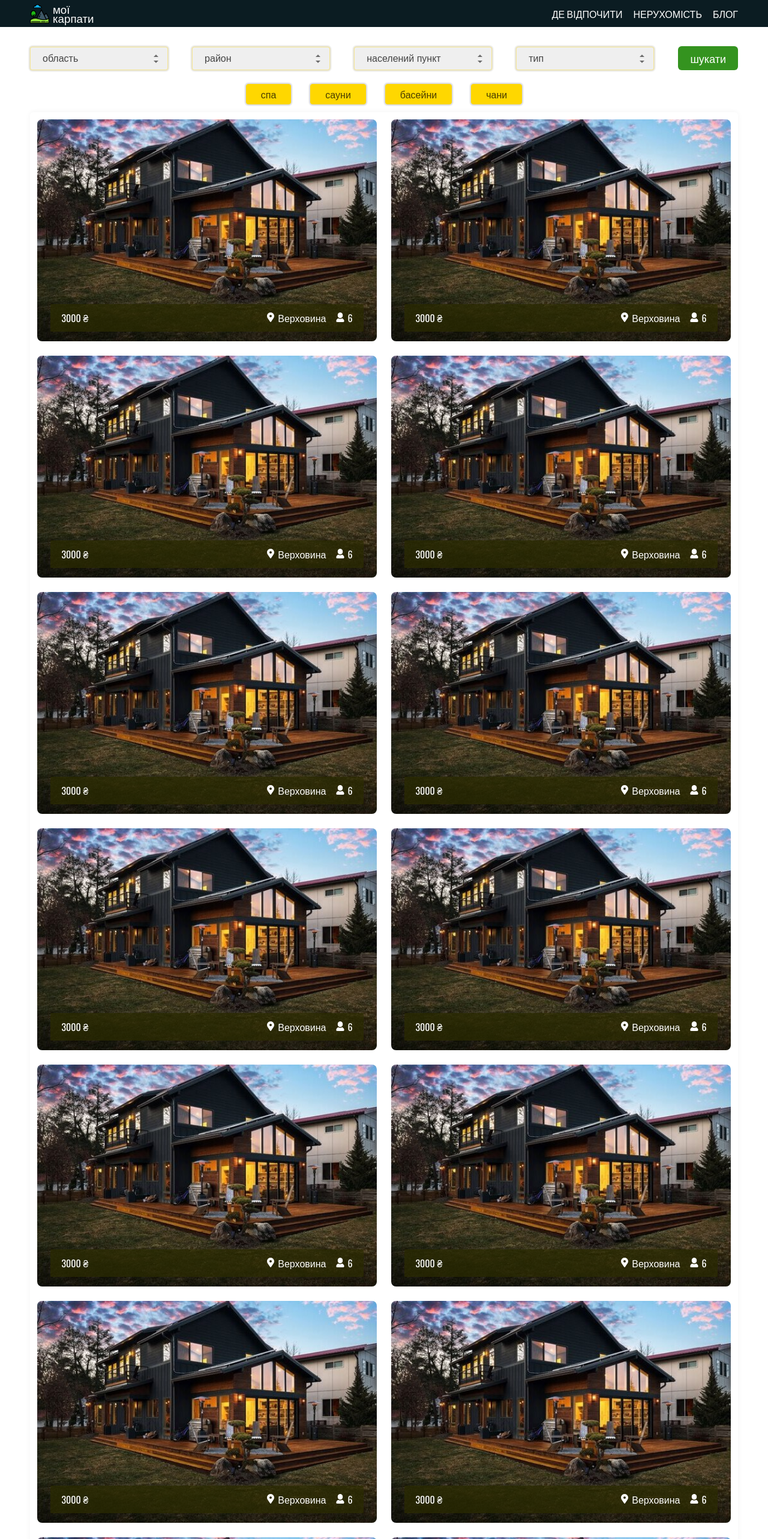
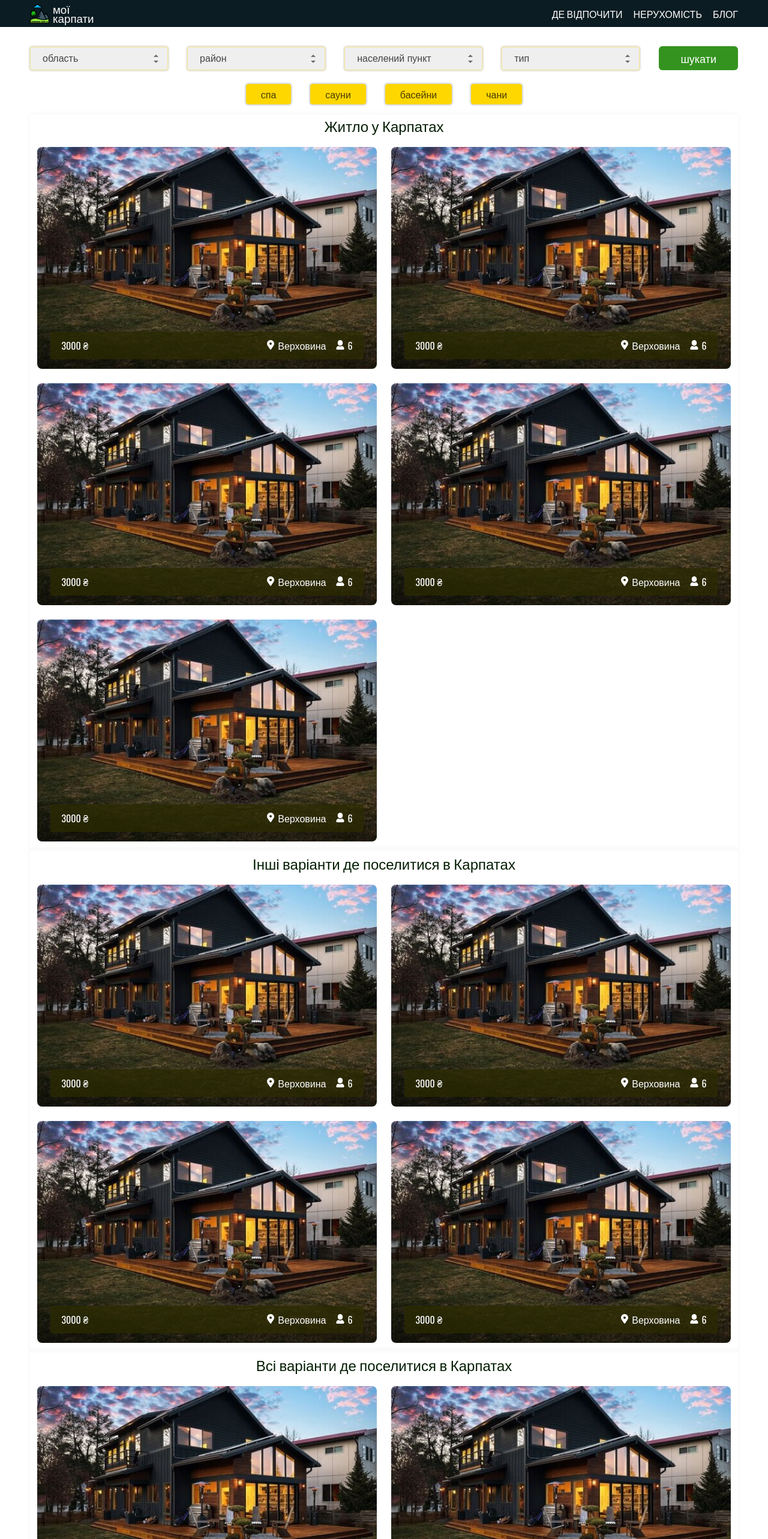
Before and after one commit to NazarHeletko/karpaty, a Next.js app: page /realty in a window 1280 px wide. Shown: the top 2566 px of the page at 60% size. Built offline with nearby package versions, Linux system fonts and the light colour scheme; grey boxes are pictures that could not be loaded.

Commit message:
add title reality section

```diff
--- a/src/components/Page/RealtyPage/FilterRealty/FilterRealty.module.css
+++ b/src/components/Page/RealtyPage/FilterRealty/FilterRealty.module.css
@@ -58,7 +58,7 @@
   top: 60%;
 }
 .search-btn {
-    padding: 7px 20px;
+    padding: 7px 36px;
     background-color: #34931f;
     color: #ffffff;
     border-radius: 6px;
--- a/src/components/Page/RealtyPage/FilterRealty/FilterRealty.tsx
+++ b/src/components/Page/RealtyPage/FilterRealty/FilterRealty.tsx
@@ -11,12 +11,10 @@ const FilterRealty = () => {
         <div className={styles["custom-select"]}>
           <select name="oblast">
             <option value="">область</option>
-            <option value="dog">Dog</option>
-            <option value="cat">Cat</option>
-            <option value="hamster">Hamster</option>
-            <option value="parrot">Parrot</option>
-            <option value="spider">Spider</option>
-            <option value="goldfish">Goldfish</option>
+            <option value="dog">Закарпатська</option>
+            <option value="cat">Львівська</option>
+            <option value="hamster">Івано-франківська</option>
+            <option value="parrot">Чернівецька</option>
           </select>
           <span className={styles["custom-arrow"]}></span>
         </div>
--- a/src/components/Page/RealtyPage/RealtyItems/RealtyItems.module.css
+++ b/src/components/Page/RealtyPage/RealtyItems/RealtyItems.module.css
@@ -2,8 +2,54 @@
     box-sizing: border-box;
     border-radius: 6px;
     width: 100%;
+    padding-top: 4px;
 }
 .search-results {
+    width: 100%;
+    display: flex;
+    flex-wrap: wrap;
+    -webkit-box-shadow: 0px 0px 9px 1px rgb(0 0 0 / 4%);
+    -moz-box-shadow: 0px 0px 9px 1px rgb(0 0 0 / 4%);
+    box-shadow: 0px 0px 9px 1px rgb(0 0 0 / 4%);
+    border-radius: 6px;
+}
+.search-results h1 {
+    width: 100%;
+    text-align: center;
+    font-size: 24px;
+    font-weight: 400;
+    margin-bottom: 6px;
+    color: #031d03;
+}
+.search-recomendations-region{
+    width: 100%;
+    display: flex;
+    flex-wrap: wrap;
+    -webkit-box-shadow: 0px 0px 9px 1px rgb(0 0 0 / 4%);
+    -moz-box-shadow: 0px 0px 9px 1px rgb(0 0 0 / 4%);
+    box-shadow: 0px 0px 9px 1px rgb(0 0 0 / 4%);
+    border-radius: 6px;
+}
+.search-recomendations-region h2 {
+    width: 100%;
+    text-align: center;
+    font-size: 24px;
+    font-weight: 400;
+    margin-bottom: 6px;
+    color: #031d03;
+    margin-top: 6px;
+}
+.search-recomendations-all h2 {
+    width: 100%;
+    text-align: center;
+    font-size: 24px;
+    font-weight: 400;
+    margin-bottom: 6px;
+    color: #031d03;
+    margin-top: 6px;
+}
+
+.search-recomendations-all {
     width: 100%;
     display: flex;
     flex-wrap: wrap;
@@ -17,4 +63,13 @@
     .search-results {
         box-shadow: none;
     }
+    .search-results h1 {
+        font-size: 20px;
+    }
+    .search-recomendations-region h2 {
+        font-size: 20px;
+    }
+    .search-recomendations-all h2 {
+        font-size: 20px;
+    }
 }
--- a/src/components/Page/RealtyPage/RealtyItems/RealtyItems.tsx
+++ b/src/components/Page/RealtyPage/RealtyItems/RealtyItems.tsx
@@ -5,27 +5,25 @@ const RealtyItems = () => {
   return (
     <div className={styles.items}>
       <div className={styles["search-results"]}>
-        <RealityItem/>
-        <RealityItem/>
-        <RealityItem/>
-        <RealityItem/>
-        <RealityItem/>
-        <RealityItem/>
-        <RealityItem/>
-        <RealityItem/>
-        <RealityItem/>
-        <RealityItem/>
-        <RealityItem/>
-        <RealityItem/>
-        <RealityItem/>
-        <RealityItem/>
-        <RealityItem/>
+        <h1>Житло у Карпатах</h1>
+        <RealityItem />
+        <RealityItem />
+        <RealityItem />
+        <RealityItem />
+        <RealityItem />
       </div>
       <div className={styles["search-recomendations-region"]}>
-
+        <h2>Інші варіанти де поселитися в Карпатах</h2>
+        <RealityItem />
+        <RealityItem />
+        <RealityItem />
+        <RealityItem />
       </div>
       <div className={styles["search-recomendations-all"]}>
-
+        <h2>Всі варіанти де поселитися в Карпатах</h2>
+        <RealityItem />
+        <RealityItem />
+        <RealityItem />
       </div>
     </div>
   );
```
